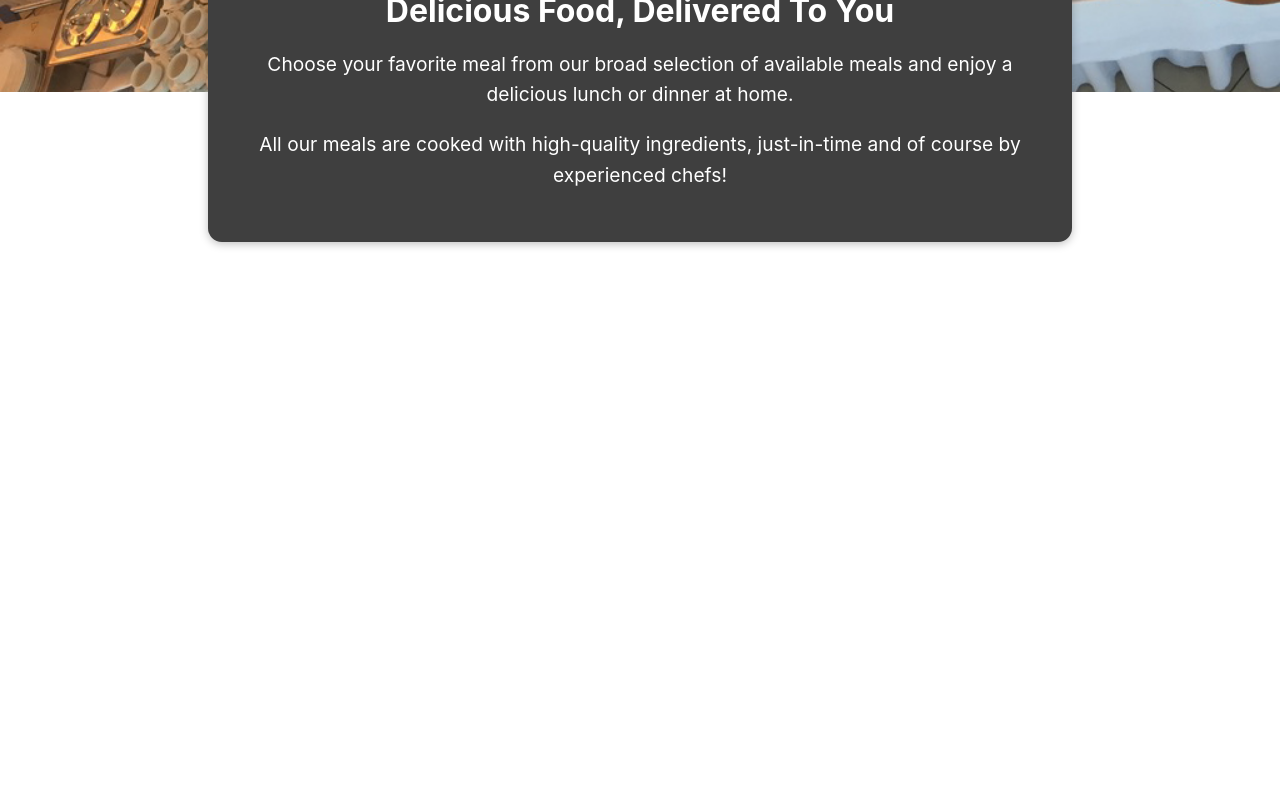
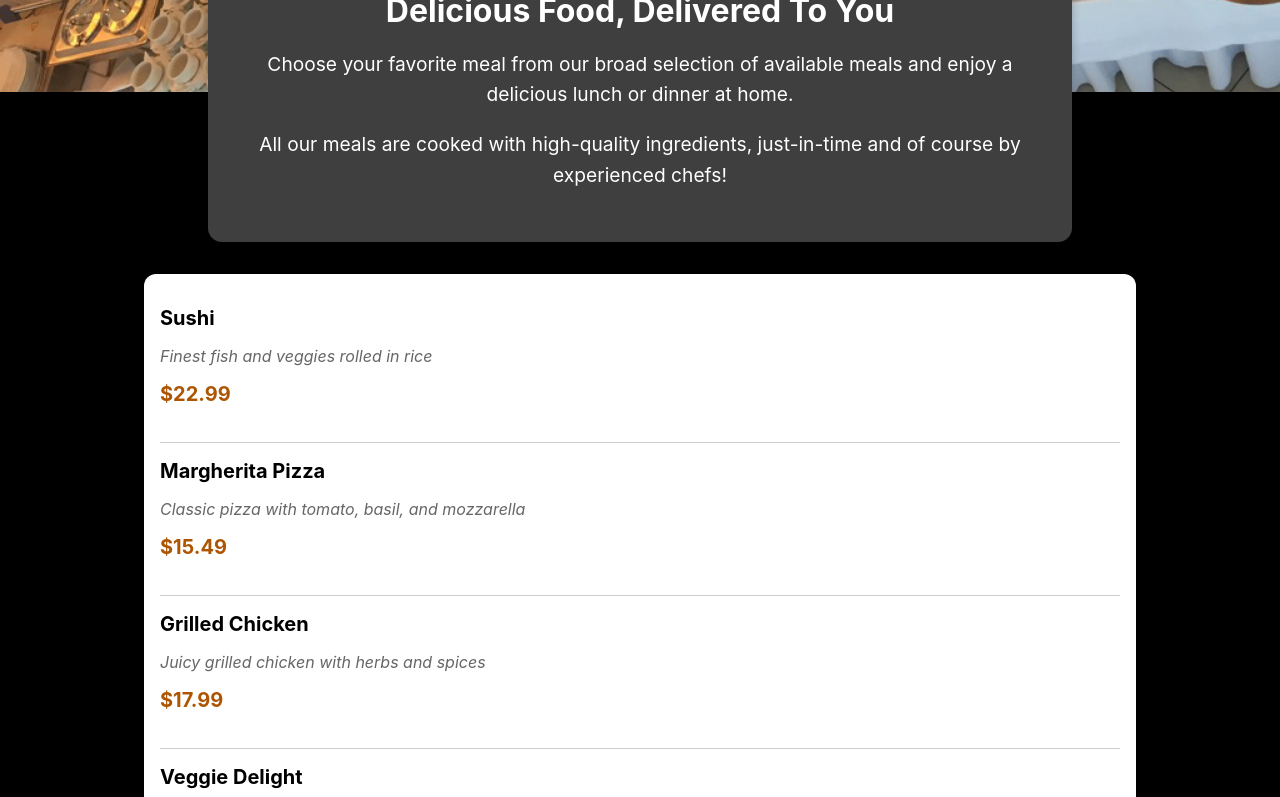
Before and after one commit to vaidehi2401/Restaurant_Website, a React (Create React App) app: page / in a window 1280 px wide. Shown: the part 300-1097 px from the top of the page. Before the commit the page ends 800 px from the top, so only its background shows below. Built offline with nearby package versions, Linux system fonts and the light colour scheme.

Commit message:
Added available meals

```diff
--- a/src/App.css
+++ b/src/App.css
@@ -1,38 +1,3 @@
-.App {
-  text-align: center;
+.main-div{
+  background-color: black;
 }
-
-.App-logo {
-  height: 40vmin;
-  pointer-events: none;
-}
-
-@media (prefers-reduced-motion: no-preference) {
-  .App-logo {
-    animation: App-logo-spin infinite 20s linear;
-  }
-}
-
-.App-header {
-  background-color: #282c34;
-  min-height: 100vh;
-  display: flex;
-  flex-direction: column;
-  align-items: center;
-  justify-content: center;
-  font-size: calc(10px + 2vmin);
-  color: white;
-}
-
-.App-link {
-  color: #61dafb;
-}
-
-@keyframes App-logo-spin {
-  from {
-    transform: rotate(0deg);
-  }
-  to {
-    transform: rotate(360deg);
-  }
-}
--- a/src/App.js
+++ b/src/App.js
@@ -2,12 +2,14 @@ import logo from './logo.svg';
 import './App.css';
 import Header from "./Layout/Header";
 import RestaurantSummary from './Meals/RestaurantSummary';
-
+import Meals from './Meals/Meals';
 function App() {
   return (
-    <div>
+    <div className='main-div'>
       <Header/>
-      <RestaurantSummary/>
+     <main>
+      <Meals/>
+     </main>
     </div>
   );
 }
--- /dev/null
+++ b/src/Meals/AvailableMeals.css
@@ -0,0 +1,41 @@
+.meals {
+  max-width: 60rem;
+  width: 90%;
+  margin: 2rem auto;
+  background-color: white;
+  border-radius: 12px;
+  padding: 1rem;
+  box-shadow: 0 2px 8px rgba(0, 0, 0, 0.2);
+}
+
+.meals ul {
+  list-style: none;
+  margin: 0;
+  padding: 0;
+}
+
+.meal-item {
+  border-bottom: 1px solid #ccc;
+  padding: 1rem 0;
+}
+
+.meal-item:last-of-type {
+  border-bottom: none;
+}
+
+.meal-item h3 {
+  margin: 0 0 0.25rem 0;
+  font-size: 1.25rem;
+}
+
+.meal-item .description {
+  font-style: italic;
+  color: #666;
+}
+
+.meal-item .price {
+  font-weight: bold;
+  color: #ad5502;
+  font-size: 1.25rem;
+  margin-top: 0.25rem;
+}
--- /dev/null
+++ b/src/Meals/AvailableMeals.js
@@ -0,0 +1,73 @@
+import React from "react";
+import "./AvailableMeals.css";
+
+const AvailableMeals = () => {
+  const meals = [
+    {
+      id: "m1",
+      name: "Sushi",
+      description: "Finest fish and veggies rolled in rice",
+      price: "$22.99",
+    },
+    {
+      id: "m2",
+      name: "Margherita Pizza",
+      description: "Classic pizza with tomato, basil, and mozzarella",
+      price: "$15.49",
+    },
+    {
+      id: "m3",
+      name: "Grilled Chicken",
+      description: "Juicy grilled chicken with herbs and spices",
+      price: "$17.99",
+    },
+    {
+      id: "m4",
+      name: "Veggie Delight",
+      description: "Fresh seasonal vegetables sautéed in olive oil",
+      price: "$12.50",
+    },
+    {
+      id: "m5",
+      name: "Spaghetti Bolognese",
+      description: "Traditional Italian pasta with meat sauce",
+      price: "$14.25",
+    },
+    {
+      id: "m6",
+      name: "Tandoori Paneer",
+      description: "Spiced and grilled Indian cottage cheese cubes",
+      price: "$13.75",
+    },
+    {
+      id: "m7",
+      name: "Chicken Caesar Salad",
+      description: "Grilled chicken with romaine, croutons, and Caesar dressing",
+      price: "$11.99",
+    },
+    {
+      id: "m8",
+      name: "Cheeseburger",
+      description: "Beef patty with cheese, lettuce, tomato, and onions",
+      price: "$10.49",
+    },
+  ];
+
+  return (
+    <section className="meals">
+      <ul>
+        {meals.map((meal) => (
+          <li key={meal.id} className="meal-item">
+            <div>
+              <h3>{meal.name}</h3>
+              <p className="description">{meal.description}</p>
+              <p className="price">{meal.price}</p>
+            </div>
+          </li>
+        ))}
+      </ul>
+    </section>
+  );
+};
+
+export default AvailableMeals;
--- /dev/null
+++ b/src/Meals/Meals.js
@@ -0,0 +1,13 @@
+import {React, Fragment} from "react";
+import AvailableMeals from "./AvailableMeals";
+import RestaurantSummary from "./RestaurantSummary";
+
+const Meals=()=>{
+return (
+    <Fragment>
+        <RestaurantSummary/>
+        <AvailableMeals/>
+    </Fragment>
+)
+}
+export default Meals;
```
Also changed, not shown: src/Meals/Meals.css (added).
